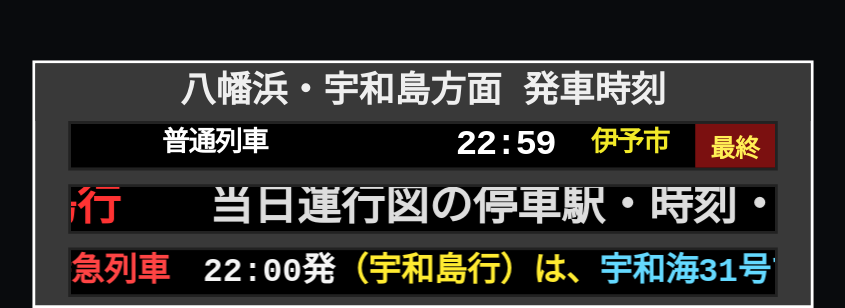
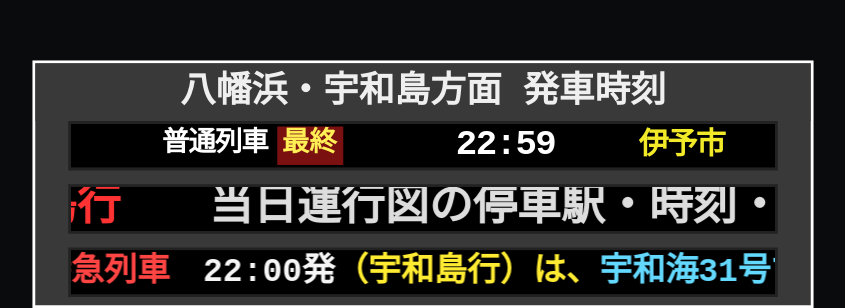
Before and after one commit to ajiousama/live-wallpaper, a plain HTML site: page transport/jr-led/index.html in a window 1280 px wide. Shown: the part 492-800 px from the top of the page, without its empty margins (217-1062 px from the left). Drawn offline with Linux system fonts and the light colour scheme.

Commit message:
Move final local train marker beside service label, preserve destination width

```diff
--- a/transport/jr-led/index.html
+++ b/transport/jr-led/index.html
@@ -88,7 +88,15 @@ body{display:flex;align-items:flex-end;justify-content:center;font-variant-numer
 .status.warning{display:flex!important}
 /* Reserve separate space for the last-train marker inside the 68px destination cell.
    Never overlay the destination name (e.g. 伊予市). */
-.train.is-last .dest{width:39px;justify-content:flex-start;padding-left:1px;font-size:10px;letter-spacing:-.06em}
+.train.is-last:not(.local) .dest{width:39px;justify-content:flex-start;padding-left:1px;font-size:10px;letter-spacing:-.06em}
+/* Final local: keep the full destination column and put the marker next to
+   普通列車, not over the destination. Via rows retain their route label. */
+.train.local.is-last .final-local-label{flex:none;display:inline-flex;align-items:center;
+  justify-content:center;margin-left:3px;padding:0 2px;height:14px;line-height:14px;
+  background:#7b1010;color:#ffef55;font-size:10px;letter-spacing:0}
+.train.local.is-last.has-route-via{grid-template-columns:77px 51px 60px 68px}
+.train.local.is-last.has-route-via .kind{justify-content:flex-start;padding-left:1px}
+.train.local.is-last.has-route-via .service.via-label{font-size:11px}
 .status.final{display:flex!important;left:auto;right:0;top:0;width:29px;height:16px;
   background:#7b1010;color:#ffef55;font-size:9px;z-index:4}
 .flash{animation:led-blink .9s steps(1,end) infinite}
@@ -638,7 +646,8 @@ body{display:flex;align-items:flex-end;justify-content:center;font-variant-numer
       ({limited:'特急',local:'普通',extra:'臨時',sightseeing:'観光',freight:'貨物',pass:'通過',deadhead:'回送'}[kind]||'列車');
     var kindEN=kind==='local'?'':pass?(kind==='freight'?'Freight':'Pass'):
       ({limited:'Ltd.',local:'',extra:'Extra',sightseeing:'Tour',freight:'Frt.',pass:'Pass',deadhead:'Empty'}[kind]||'Train');
-    box.appendChild(el('span','kind',lang==='en'?kindEN:kindJP));
+    var kindEl=el('span','kind',lang==='en'?kindEN:kindJP);
+    box.appendChild(kindEl);
     var scrollPair=name.pair&&kind==='limited'&&!row._arrival;
     var nameEl=el('div','service'+(scrollPair?' pair-scroll':name.pair?' pair':''));
     if(scrollPair){
@@ -699,11 +708,15 @@ body{display:flex;align-items:flex-end;justify-content:center;font-variant-numer
       (row.kind==='limited'&&/岡山・高松/.test(String(row.dest||''))?
         (lang==='en'?'SPLITS AT UTAZU':'宇多津で分割'):'');
     var last=!!row._isFinal;
+    var finalLocal=last&&!row._arrival&&kind==='local';
     if(last&&!row._arrival)box.classList.add('is-last');
-    if(!st&&last)st=lang==='en'?'LAST TRAIN':'最終';
+    if(finalLocal){
+      (localVia?kindEl:nameEl).appendChild(el('span','final-local-label',lang==='en'?'LAST':'最終'));
+    }
+    if(!st&&last&&!finalLocal)st=lang==='en'?'LAST TRAIN':'最終';
     // Arrival rows keep the train name and origin visible at all times.
     // The separate color-coded arrival callout handles the flashing warning.
-    box.appendChild(el('span','status'+(urgent&&!row._arrival?' flash warning':last?' final':''),row._arrival?'':st));
+    box.appendChild(el('span','status'+(urgent&&!row._arrival?' flash warning':last&&!finalLocal&&!row._arrival?' final':''),row._arrival?'':st));
     return box;
   }
   function exactRoute(row,dest,trainNumber,n){
```
